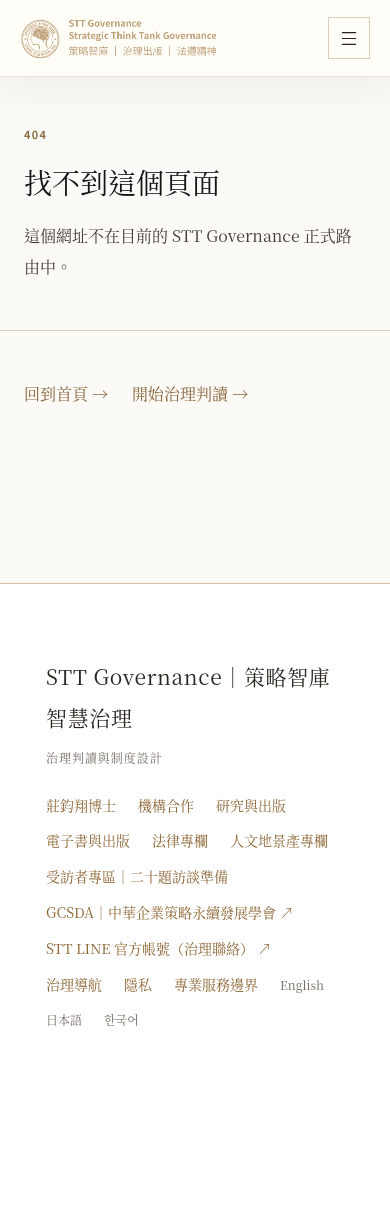
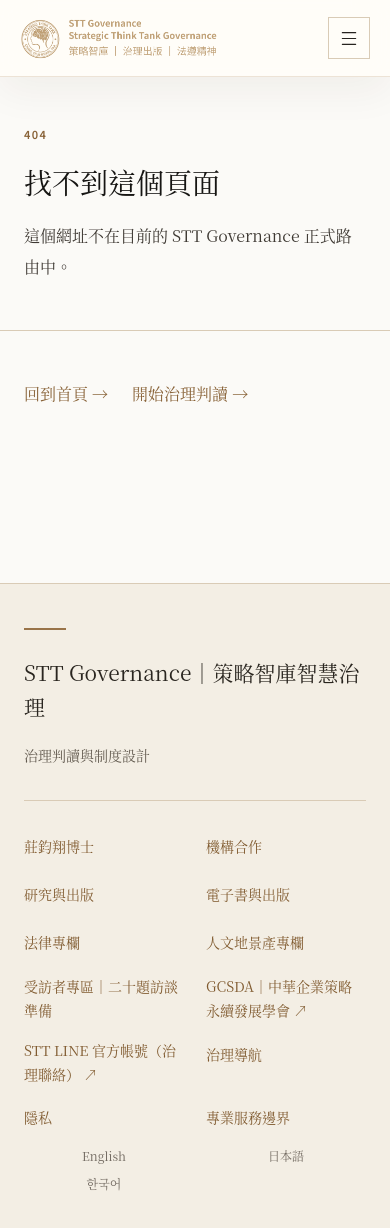
Before and after one commit to pc5888pc5888/STT-003, a React (Vite) app: page /columns/articles/1 in a window 390 px wide. Shown: the top 1228 px of the page. Before the commit the page ends 1112 px from the top, so only its background shows below. Built offline with nearby package versions, Linux system fonts and the light colour scheme.

Commit message:
Align site headings and unify institutional footers and logo integration across locales

```diff
--- a/src/App.tsx
+++ b/src/App.tsx
@@ -153,10 +153,10 @@ export function PublicShell({ children }: ShellProps) {
       </header>
       <PageTranslationStatus />
       <main id="main-content" tabIndex={-1} className="stt-g0-main">{children}</main>
-      <footer className="stt-g0-footer">
+      <footer id="site-footer" className="stt-g0-footer institutional-footer">
         <div className="stt-g0-footer__inner">
-          <div className="stt-g0-footer__brand"><strong>STT Governance｜策略智庫智慧治理</strong><span>治理判讀與制度設計</span></div>
-          <nav className="stt-g0-footer__links" aria-label="頁尾導覽">
+          <div className="stt-g0-footer__brand institutional-footer__brand"><strong>STT Governance｜策略智庫智慧治理</strong><span>治理判讀與制度設計</span></div>
+          <nav className="stt-g0-footer__links institutional-footer__links" aria-label="頁尾導覽">
             <Link to="/eric-chuang">莊鈞翔博士</Link><Link to="/institutions">機構合作</Link><Link to="/insights">研究與出版</Link>
             <Link to="/books">電子書與出版</Link><Link to="/columns/legal">法律專欄</Link><Link to="/columns/humanistic">人文地景產專欄</Link>
             <a href={HUMANISTIC_INTERVIEW_URL}>受訪者專區｜二十題訪談準備</a>
--- a/src/main.tsx
+++ b/src/main.tsx
@@ -26,6 +26,8 @@ import "./styles/stt-japanese-foundation.css";
 import "./styles/stt-korean-foundation.css";
 import "./styles/stt-header-refinement.css";
 
+import "./styles/institutional-layout.css";
+
 ReactDOM.createRoot(document.getElementById("root")!).render(
   <React.StrictMode><AppProviders><App /></AppProviders></React.StrictMode>
 );
--- a/src/pages/EnglishFoundation.tsx
+++ b/src/pages/EnglishFoundation.tsx
@@ -73,13 +73,13 @@ export function EnglishShell({ children }: { children: ReactNode }) {
         )}
       </header>
       <main id="main-content" tabIndex={-1} className="stt-g0-main">{children}</main>
-      <footer className="stt-g0-footer">
+      <footer id="site-footer" className="stt-g0-footer institutional-footer">
         <div className="stt-g0-footer__inner">
-          <div className="stt-g0-footer__brand">
+          <div className="stt-g0-footer__brand institutional-footer__brand">
             <strong>STT Governance｜策略智庫智慧治理</strong>
             <span>Governance Judgment & Institutional Design</span>
           </div>
-          <nav className="stt-g0-footer__links" aria-label="Footer navigation">
+          <nav className="stt-g0-footer__links institutional-footer__links" aria-label="Footer navigation">
             <Link to="/en/how-stt-works">How STT Works</Link>
             <Link to="/en/engagement">Governance Engagement</Link>
             <Link to="/en/about">About STT</Link>
--- a/src/pages/JapaneseFoundation.tsx
+++ b/src/pages/JapaneseFoundation.tsx
@@ -66,13 +66,13 @@ export function JapaneseShell({children}:{children:ReactNode}){
 
     <main id="main-content" tabIndex={-1} className="stt-g0-main">{children}</main>
 
-    <footer className="stt-g0-footer">
+    <footer id="site-footer" className="stt-g0-footer institutional-footer">
       <div className="stt-g0-footer__inner">
-        <div className="stt-g0-footer__brand">
+        <div className="stt-g0-footer__brand institutional-footer__brand">
           <strong>STT Governance｜策略智庫智慧治理</strong>
           <span>ガバナンス判断と制度設計</span>
         </div>
-        <nav className="stt-g0-footer__links" aria-label="フッターナビゲーション">
+        <nav className="stt-g0-footer__links institutional-footer__links" aria-label="フッターナビゲーション">
           <Link to="/ja/how-stt-works">STTの判断方法</Link>
           <Link to="/ja/engagement">ガバナンス委任</Link>
           <Link to="/ja/about">STTについて</Link>
--- a/src/pages/KoreanFoundation.tsx
+++ b/src/pages/KoreanFoundation.tsx
@@ -66,13 +66,13 @@ export function KoreanShell({children}:{children:ReactNode}){
 
     <main id="main-content" tabIndex={-1} className="stt-g0-main">{children}</main>
 
-    <footer className="stt-g0-footer">
+    <footer id="site-footer" className="stt-g0-footer institutional-footer">
       <div className="stt-g0-footer__inner">
-        <div className="stt-g0-footer__brand">
+        <div className="stt-g0-footer__brand institutional-footer__brand">
           <strong>STT Governance｜策略智庫智慧治理</strong>
           <span>거버넌스 판단과 제도 설계</span>
         </div>
-        <nav className="stt-g0-footer__links" aria-label="푸터 내비게이션">
+        <nav className="stt-g0-footer__links institutional-footer__links" aria-label="푸터 내비게이션">
           <Link to="/ko/how-stt-works">STT의 판단 방식</Link>
           <Link to="/ko/engagement">거버넌스 위임</Link>
           <Link to="/ko/about">STT 소개</Link>
--- /dev/null
+++ b/src/styles/institutional-layout.css
@@ -0,0 +1,179 @@
+/* Shared STT / GCSDA presentation contract, 2026-11-13.
+   Brand copy, assets and destinations remain owned by each site. */
+#root main :is(h1,h2,h3,h4,h5,h6) {
+  text-align:left!important;
+  margin-inline-start:0!important;
+  margin-inline-end:0!important;
+}
+/* Keep an eyebrow, heading and introduction on the same reading edge. */
+#root :is(.stt-g1-final,.g4-final,.stt-canon-final,.stt-home-final,.stt-archive-heading) {
+  text-align:left!important;
+}
+#root :is(.stt-g1-final,.g4-final) {
+  padding:64px 0!important;
+  background:#fbfaf7!important;
+  border-top:1px solid #d9cbb6;
+}
+#root :is(.stt-g1-final .stt-g1-shell,.g4-final .institutional-final__inner) {
+  width:min(1180px,calc(100% - 80px));
+  max-width:1180px;
+  margin:0 auto;
+  padding:0;
+}
+#root :is(.stt-g1-final,.g4-final) :is(.stt-g1-kicker,.g4-kicker) {
+  margin:0 0 16px!important;
+  text-align:left;
+}
+#root :is(.stt-g1-final,.g4-final) h2 {
+  max-width:1040px;
+  margin:0!important;
+  font-size:28px!important;
+  line-height:1.65!important;
+}
+#root main :is(.stt-g1-final,.g4-final) p:not(.stt-g1-kicker) {
+  max-width:1040px;
+  margin:24px 0 0!important;
+  text-align:left!important;
+  text-indent:0!important;
+}
+#root main .stt-archive .stt-archive-heading :is(.stt-archive-author,.stt-archive-publication) {
+  justify-content:flex-start;
+}
+#root .stt-archive-heading-rule {margin-inline:0;}
+/* A single footer geometry for both independent institutions and all locales. */
+#root footer.institutional-footer.institutional-footer {
+  --footer-paper:#f3eee4;
+  --footer-line:#d9cbb6;
+  --footer-ink:#29251f;
+  --footer-muted:#625a4f;
+  padding:48px 0!important;
+  background:var(--footer-paper)!important;
+  color:var(--footer-ink)!important;
+  border-top:1px solid var(--footer-line)!important;
+}
+#root .institutional-footer :is(.stt-g0-footer__inner,.g4-footergrid) {
+  display:grid;
+  grid-template-columns:minmax(0,5fr) minmax(0,7fr);
+  align-items:start;
+  gap:64px;
+  width:min(1180px,calc(100% - 80px));
+  max-width:1180px;
+  min-height:352px;
+  margin:0 auto;
+  padding:0;
+}
+#root .institutional-footer__brand {
+  display:flex;
+  flex-direction:column;
+  gap:18px;
+  min-width:0;
+  padding-top:4px;
+}
+#root .institutional-footer__brand::before {
+  content:"";
+  display:block;
+  width:42px;
+  height:2px;
+  background:#997449;
+  margin-bottom:8px;
+}
+#root .institutional-footer .institutional-footer__brand :is(strong,b) {
+  font-family:var(--cis-serif,"Noto Serif TC",serif);
+  font-size:22px!important;
+  font-weight:500;
+  line-height:1.6;
+  letter-spacing:0;
+  color:var(--footer-ink)!important;
+}
+#root .institutional-footer .institutional-footer__brand :is(span,p) {
+  max-width:31em;
+  margin:0;
+  font-family:var(--cis-serif,"Noto Serif TC",serif);
+  font-size:14px!important;
+  line-height:1.9;
+  letter-spacing:0;
+  color:var(--footer-muted)!important;
+}
+#root .institutional-footer .institutional-footer__links {
+  display:grid;
+  grid-template-columns:repeat(2,minmax(0,1fr));
+  align-content:start;
+  align-items:start;
+  justify-content:start;
+  gap:4px 28px;
+  width:100%;
+  max-width:none;
+  margin:0;
+  padding:0 0 0 36px;
+  border-left:1px solid var(--footer-line);
+  background:transparent!important;
+  text-align:left;
+}
+#root .institutional-footer .institutional-footer__links a {
+  display:flex;
+  align-items:center;
+  min-width:0;
+  min-height:40px;
+  margin:0;
+  padding:6px 0;
+  font-family:var(--cis-serif,"Noto Serif TC",serif);
+  font-size:14px!important;
+  line-height:1.7;
+  letter-spacing:0;
+  text-align:left;
+  text-decoration:none;
+  white-space:normal;
+  overflow-wrap:anywhere;
+  color:#805b30!important;
+}
+#root .institutional-footer .institutional-footer__links a:hover {
+  text-decoration:underline;
+  text-underline-offset:5px;
+}
+#root .institutional-footer .institutional-footer__links a:focus-visible {
+  outline:2px solid #805b30;
+  outline-offset:4px;
+}
+@media(max-width:850px) {
+  #root .institutional-footer :is(.stt-g0-footer__inner,.g4-footergrid) {
+    grid-template-columns:1fr;
+    gap:32px;
+    min-height:0;
+  }
+  #root .institutional-footer .institutional-footer__links {
+    padding:24px 0 0;
+    border-left:0;
+    border-top:1px solid var(--footer-line);
+  }
+}
+@media(max-width:560px) {
+  #root footer.institutional-footer.institutional-footer,
+  #root :is(.stt-g1-final,.g4-final) {padding:40px 0!important;}
+  #root .institutional-footer :is(.stt-g0-footer__inner,.g4-footergrid),
+  #root :is(.stt-g1-final .stt-g1-shell,.g4-final .institutional-final__inner) {
+    width:calc(100% - 48px);
+  }
+  #root :is(.stt-g1-final,.g4-final) h2 {font-size:24px!important;}
+  #root .institutional-footer .institutional-footer__brand :is(strong,b) {font-size:21px!important;}
+  #root .institutional-footer .institutional-footer__links {column-gap:22px;}
+  #root .institutional-footer .institutional-footer__links a {min-height:44px;}
+}
+
+/* Original approved logo artwork blends into the translucent navigation surface. */
+#root :is(.stt-g0-brand,.g4-brand) {
+  background:transparent!important;
+  box-shadow:none!important;
+}
+#root :is(.stt-g0-brand,.g4-brand) img {
+  background:transparent!important;
+  mix-blend-mode:multiply;
+  object-fit:contain!important;
+  filter:none!important;
+}
+
+/* Full-width publication headings must exclude the scrollbar gutter. */
+#root .stt-library {container-type:inline-size;}
+#root .stt-library-heading {
+  width:100cqw;
+  margin-left:calc(50% - 50cqw);
+}
```
